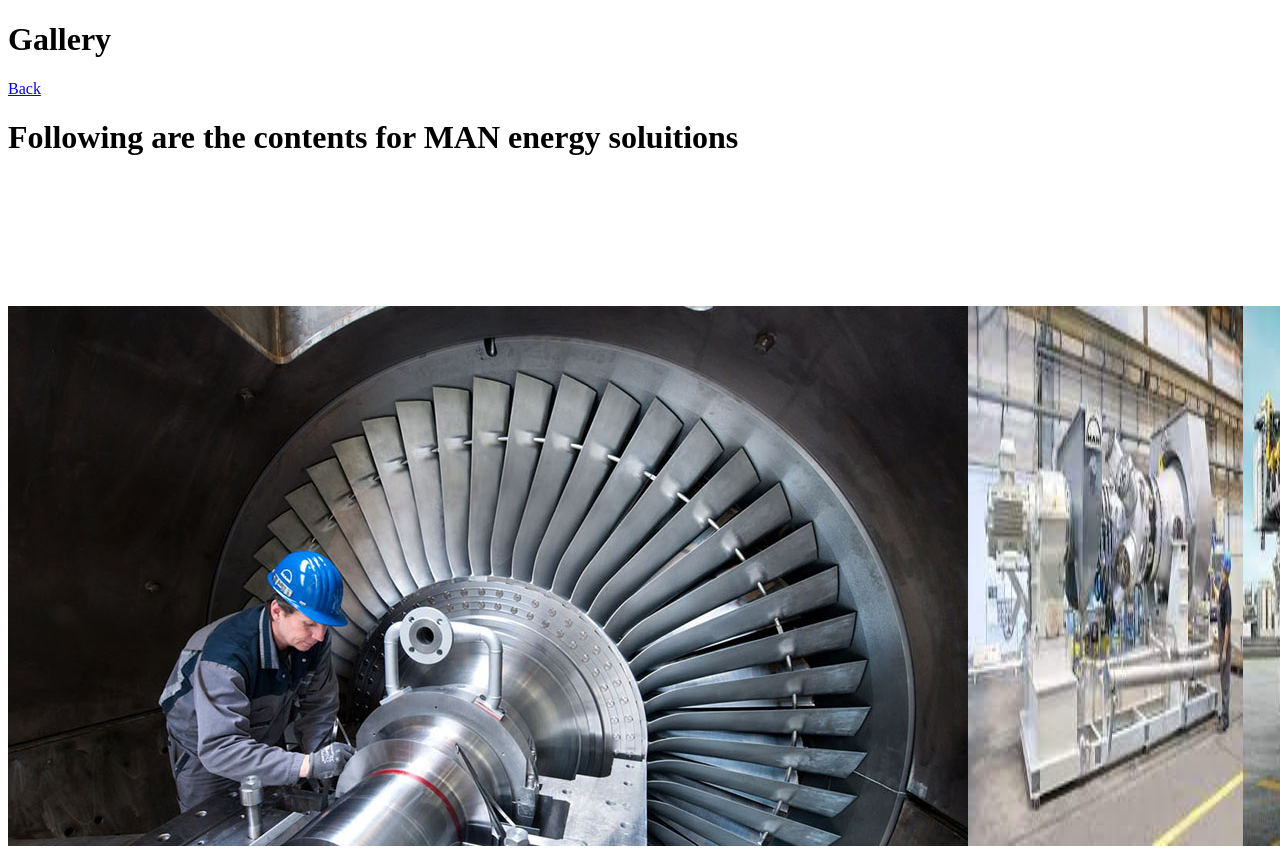
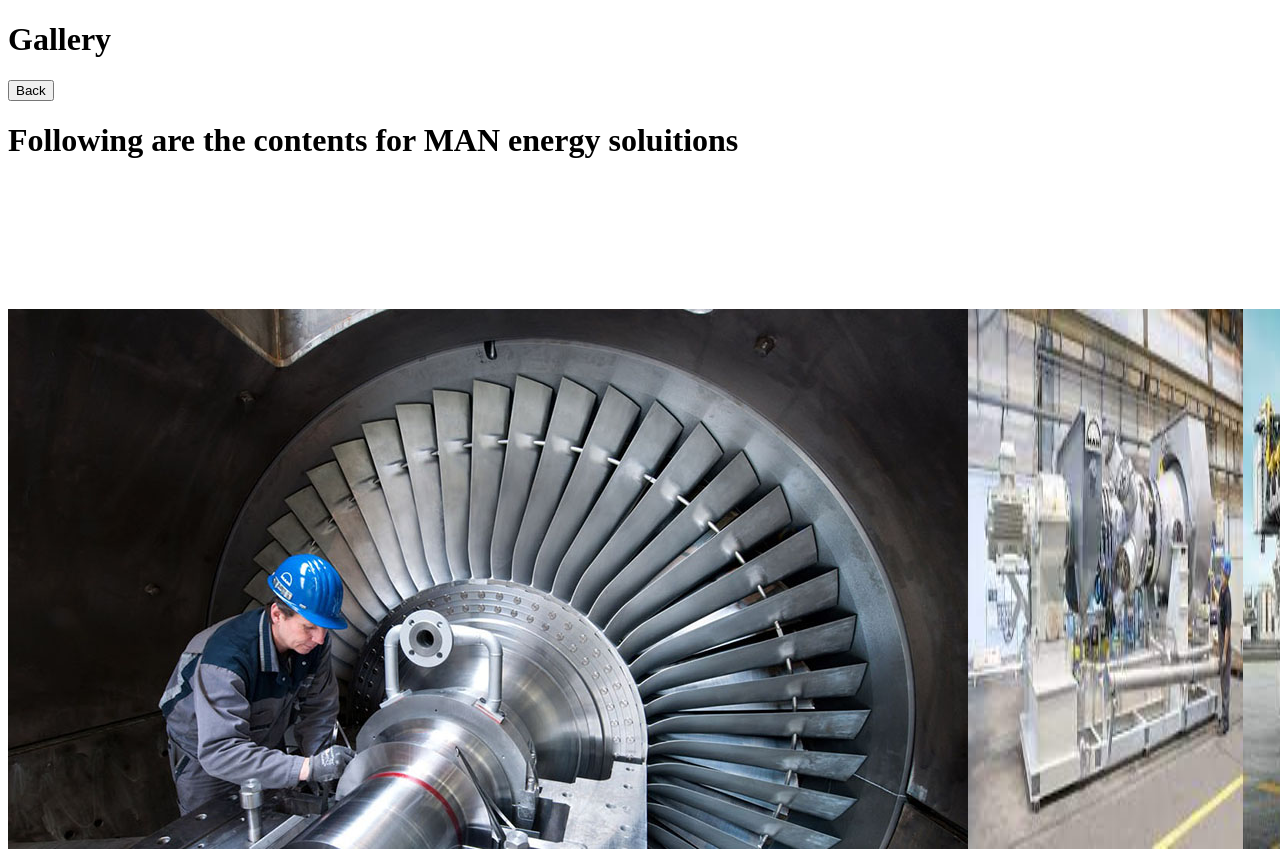
Before and after one commit to Awanhassaan/01-06-2022-new-landing-page, a plain HTML site: page public/gallery.html in a window 1280 px wide. Shown: the top 857 px of the page. Drawn offline with Linux system fonts and the light colour scheme.

Commit message:
live server

```diff
--- a/public/gallery.html
+++ b/public/gallery.html
@@ -8,7 +8,7 @@
     <link rel="stylesheet" href="gallery.css">
 </head>
     <h1>Gallery</h1>
-    <p><a href="../index.html">Back</a></p>
+    <a href="../index.html"><button>Back</button></a>
     <h1>Following are the contents for MAN energy soluitions</h1>
     <div class="eng">
         <img src="../assets/g1.jpg" alt="">
```
Also changed, not shown: public/home.html (+1 -1 lines), public/user.html (+1 -1 lines).
